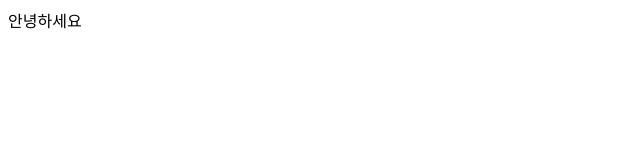
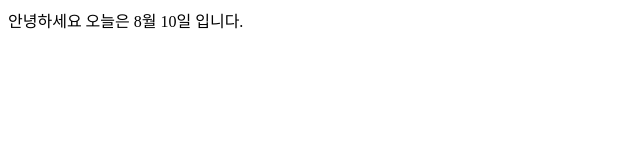
Before and after one commit to chihun123/asdf, a plain HTML site: page index.html in a window 1280 px wide. Shown: the whole page, without its empty margins (0-640 px from the left). Drawn offline with Linux system fonts and the light colour scheme.

Commit message:
내용수정

```diff
--- a/index.html
+++ b/index.html
@@ -8,6 +8,7 @@
   </head>
   <body>
     안녕하세요
+    오늘은 8월 10일 입니다.
     <script src="script.js"></script>
   </body>
 </html>
```
